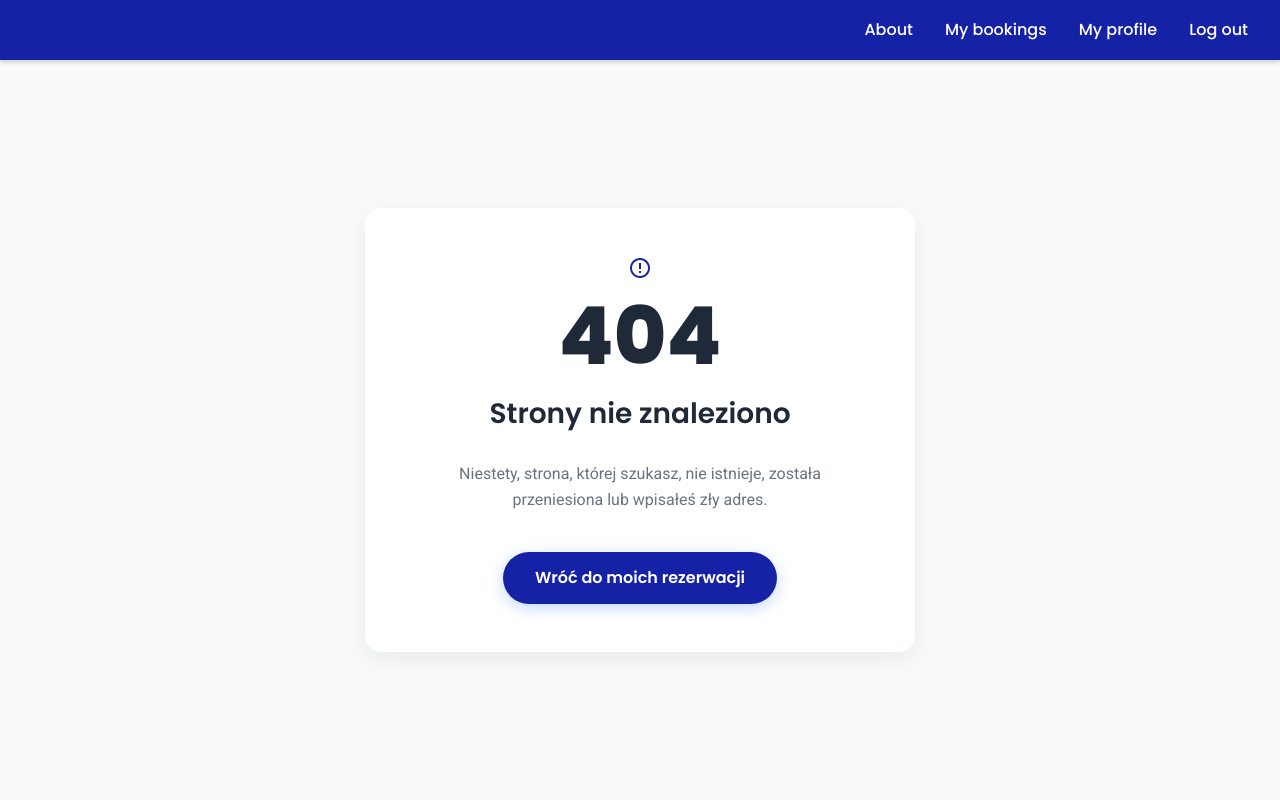
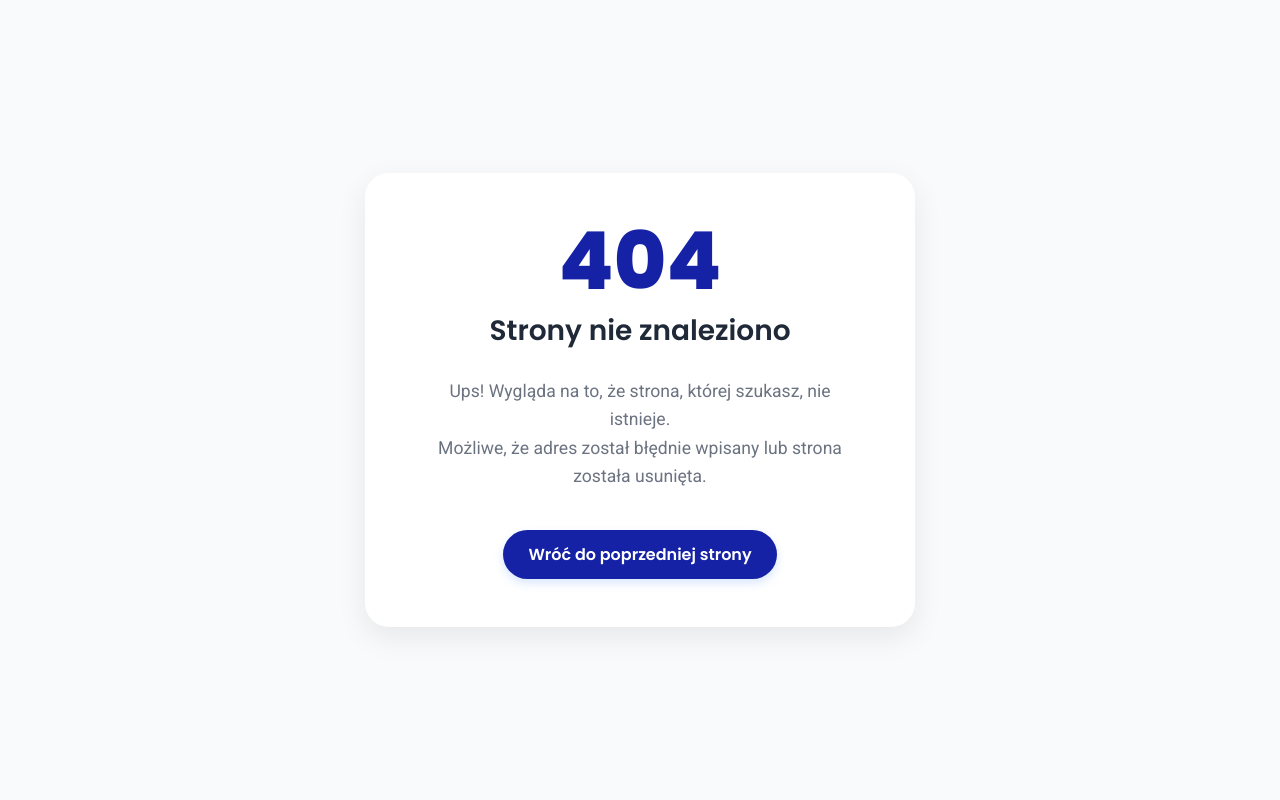
Before and after one commit to styliana/SPOT, a PHP site: page /public/views/404.html in a window 1280 px wide. Run offline with PHP 8.4, Linux system fonts and the light colour scheme.

Commit message:
initial error handling: pages

```diff
--- a/public/styles/404.css
+++ /dev/null
@@ -1,102 +0,0 @@
-/* --- 1. Ustawienia Strony 404 --- */
-body {
-    background-color: var(--background-gray-light); /* Tło jak na innych podstronach */
-}
-
-.error-page-content {
-    display: flex;
-    align-items: center;
-    justify-content: center;
-    padding: 4rem 2rem;
-    min-height: calc(100vh - 60px); /* Pełna wysokość minus nagłówek */
-    text-align: center; /* Wyśrodkowanie tekstu wewnątrz karty */
-}
-
-/* --- 2. Karta Błędu --- */
-.error-card {
-    background-color: var(--background-white);
-    padding: 3rem;
-    border-radius: 1rem;
-    box-shadow: 0 8px 25px rgba(0, 0, 0, 0.07);
-    max-width: 550px; /* Maksymalna szerokość karty */
-    width: 100%;
-}
-
-/* --- 3. Elementy Wewnątrz Karty --- */
-.error-icon {
-    font-size: 5rem; /* Duża ikona błędu */
-    color: var(--primary-blue); /* Kolor główny */
-    margin-bottom: 1rem;
-}
-
-.error-title {
-    font-family: 'Poppins', sans-serif;
-    font-size: 5rem;
-    font-weight: 800;
-    color: var(--text-dark);
-    line-height: 1; /* Zmniejszenie odstępu */
-    margin-bottom: 1rem;
-}
-
-.error-subtitle {
-    font-family: 'Poppins', sans-serif;
-    font-size: 1.75rem;
-    font-weight: 600;
-    color: var(--text-dark);
-    margin-bottom: 1.5rem;
-}
-
-.error-text {
-    font-size: 1rem;
-    color: var(--text-light);
-    margin-bottom: 2.5rem;
-    line-height: 1.6;
-}
-
-/* --- 4. Przycisk Powrotu --- */
-.back-link {
-    /* Używamy stylów podobnych do globalnych przycisków */
-    display: inline-block;
-    padding: 0.8rem 2rem;
-    font-size: 1rem;
-    font-weight: 600;
-    color: white;
-    background-color: var(--primary-blue);
-    border: none;
-    border-radius: 2rem;
-    cursor: pointer;
-    transition: background-color 0.3s, box-shadow 0.3s;
-    box-shadow: 0 4px 15px rgba(59, 130, 246, 0.3);
-    font-family: 'Poppins', sans-serif;
-    text-decoration: none; /* Usunięcie podkreślenia linku */
-}
-
-.back-link:hover {
-    background-color: var(--dark-blue-text);
-}
-
-/* --- 5. Responsywność --- */
-@media (max-width: 768px) {
-    .error-page-content {
-        padding: 2rem 1rem;
-        align-items: flex-start; /* Na mobilce karta jest na górze */
-        min-height: calc(100vh - 60px);
-    }
-
-    .error-card {
-        padding: 2rem 1.5rem;
-        box-shadow: none; /* Usunięcie cienia na mobilce */
-    }
-
-    .error-icon {
-        font-size: 4rem;
-    }
-
-    .error-title {
-        font-size: 4rem;
-    }
-
-    .error-subtitle {
-        font-size: 1.25rem;
-    }
-}
--- /dev/null
+++ b/public/styles/error.css
@@ -0,0 +1,96 @@
+/* --- Style dla wszystkich stron błędów (403, 404, 500) --- */
+body.error-page-body {
+    display: flex;
+    justify-content: center;
+    align-items: center;
+    min-height: 100vh;
+    background-color: var(--background-gray-light);
+    text-align: center;
+    flex-direction: column;
+    padding: 20px;
+    font-family: 'Roboto', sans-serif; /* Upewniamy się, że font jest załadowany */
+}
+
+/* Karta z błędem */
+.error-container {
+    background-color: var(--background-white);
+    padding: 3rem 4rem;
+    border-radius: 1.5rem;
+    box-shadow: 0 10px 30px rgba(0, 0, 0, 0.08);
+    max-width: 550px;
+    width: 100%;
+}
+
+/* Styl dla kontenera, gdy jest pod nagłówkiem (dla 400 i 403) */
+.error-page-content {
+    display: flex;
+    align-items: center;
+    justify-content: center;
+    padding: 4rem 2rem;
+    min-height: calc(100vh - 60px); /* Pełna wysokość minus nagłówek */
+    text-align: center;
+}
+
+/* Kod błędu (np. "404") */
+.error-code {
+    font-family: 'Poppins', sans-serif;
+    font-size: 5rem;
+    font-weight: 800;
+    color: var(--primary-blue);
+    margin-bottom: 0.5rem;
+    line-height: 1;
+}
+
+/* Tytuł błędu (np. "Strony nie znaleziono") */
+.error-title {
+    font-family: 'Poppins', sans-serif;
+    font-size: 1.75rem;
+    font-weight: 600;
+    color: var(--text-dark);
+    margin-bottom: 1.5rem;
+}
+
+/* Opis błędu */
+.error-message {
+    font-size: 1.1rem;
+    color: var(--text-light);
+    margin-bottom: 2.5rem;
+    line-height: 1.6;
+}
+
+/* Link powrotny */
+.back-link {
+    display: inline-block;
+    padding: 12px 25px;
+    background-color: var(--primary-blue);
+    color: white;
+    text-decoration: none;
+    border-radius: 25px;
+    font-family: 'Poppins', sans-serif;
+    font-weight: 600;
+    transition: background-color 0.3s ease, box-shadow 0.3s ease;
+    box-shadow: 0 4px 10px rgba(59, 130, 246, 0.2);
+}
+
+.back-link:hover {
+    background-color: var(--dark-blue-text);
+    box-shadow: 0 6px 15px rgba(59, 130, 246, 0.3);
+}
+
+@media (max-width: 600px) {
+    .error-container {
+        padding: 30px 20px;
+    }
+    .error-code {
+        font-size: 4rem;
+    }
+    .error-title {
+        font-size: 1.5rem;
+    }
+    .error-message {
+        font-size: 1rem;
+    }
+    .back-link {
+        padding: 10px 20px;
+    }
+}
--- a/public/styles/reservation.css
+++ b/public/styles/reservation.css
@@ -123,5 +123,5 @@ body {
     .desktop-only { display: none; }
     #map-container { aspect-ratio: 1 / 1; border: 1px solid #eee; }
 
-    /* Usunięto cieniowanie na dole */
+    /*NA RAZIE  Usunięto cieniowanie na dole */
 }
--- a/public/views/404.html
+++ b/public/views/404.html
@@ -6,40 +6,24 @@
     <title>SPOT - Strony nie znaleziono (404)</title>
 
     <link rel="stylesheet" type="text/css" href="/public/styles/main.css">
-    <link rel="stylesheet" type="text/css" href="/public/styles/404.css"> <link href="https://fonts.googleapis.com/icon?family=Material+Icons+Outlined" rel="stylesheet">
+    <link rel="stylesheet" type="text/css" href="/public/styles/error.css">
+
     <link rel="preconnect" href="https://fonts.googleapis.com">
     <link rel="preconnect" href="https://fonts.gstatic.com" crossorigin>
     <link href="https://fonts.googleapis.com/css2?family=Poppins:wght@500;600;700;800&family=Roboto:wght@400;500&display=swap" rel="stylesheet">
+
 </head>
-<body>
+<body class="error-page-body">
 
-    <header class="main-header">
-        <nav class="main-nav">
-             <ul>
-                 <li><a href="/about" class="nav-link">About</a></li>
-                 <li><a href="/mybookings" class="nav-link">My bookings</a></li>
-                 <li><a href="/myprofile" class="nav-link">My profile</a></li>
-                 <li><a href="/login" class="nav-link">Log out</a></li>
-             </ul>
-        </nav>
-        <nav class="mobile-nav">
-             <a href="/myprofile"><span class="material-icons-outlined">person_outline</span></a>
-             <a href="/mybookings"><span class="material-icons-outlined">description</span></a>
-             <a href="/login"><span class="material-icons-outlined">logout</span></a>
-        </nav>
-    </header>
+    <div class="error-container">
+        <h1 class="error-code">404</h1>
+        <h2 class="error-title">Strony nie znaleziono</h2>
+        <p class="error-message">
+            Ups! Wygląda na to, że strona, której szukasz, nie istnieje.
+            <br>Możliwe, że adres został błędnie wpisany lub strona została usunięta.
+        </p>
 
-    <main class="error-page-content">
-        <div class="error-card">
-            <span class="material-icons-outlined error-icon">error_outline</span>
-            <h1 class="error-title">404</h1>
-            <h2 class="error-subtitle">Strony nie znaleziono</h2>
-            <p class="error-text">
-                Niestety, strona, której szukasz, nie istnieje, została przeniesiona lub wpisałeś zły adres.
-            </p>
-            <a href="/mybookings" class="back-link">Wróć do moich rezerwacji</a>
+        <a href="javascript:history.back()" class="back-link">Wróć do poprzedniej strony</a>
         </div>
-    </main>
-
 </body>
 </html>
```
Also changed, not shown: index.php (+24 -5 lines), public/views/400.html (added, +38 -0 lines), public/views/403.html (added, +38 -0 lines), public/views/500.html (added, +21 -0 lines), src/controllers/AppController.php (+23 -7 lines).
